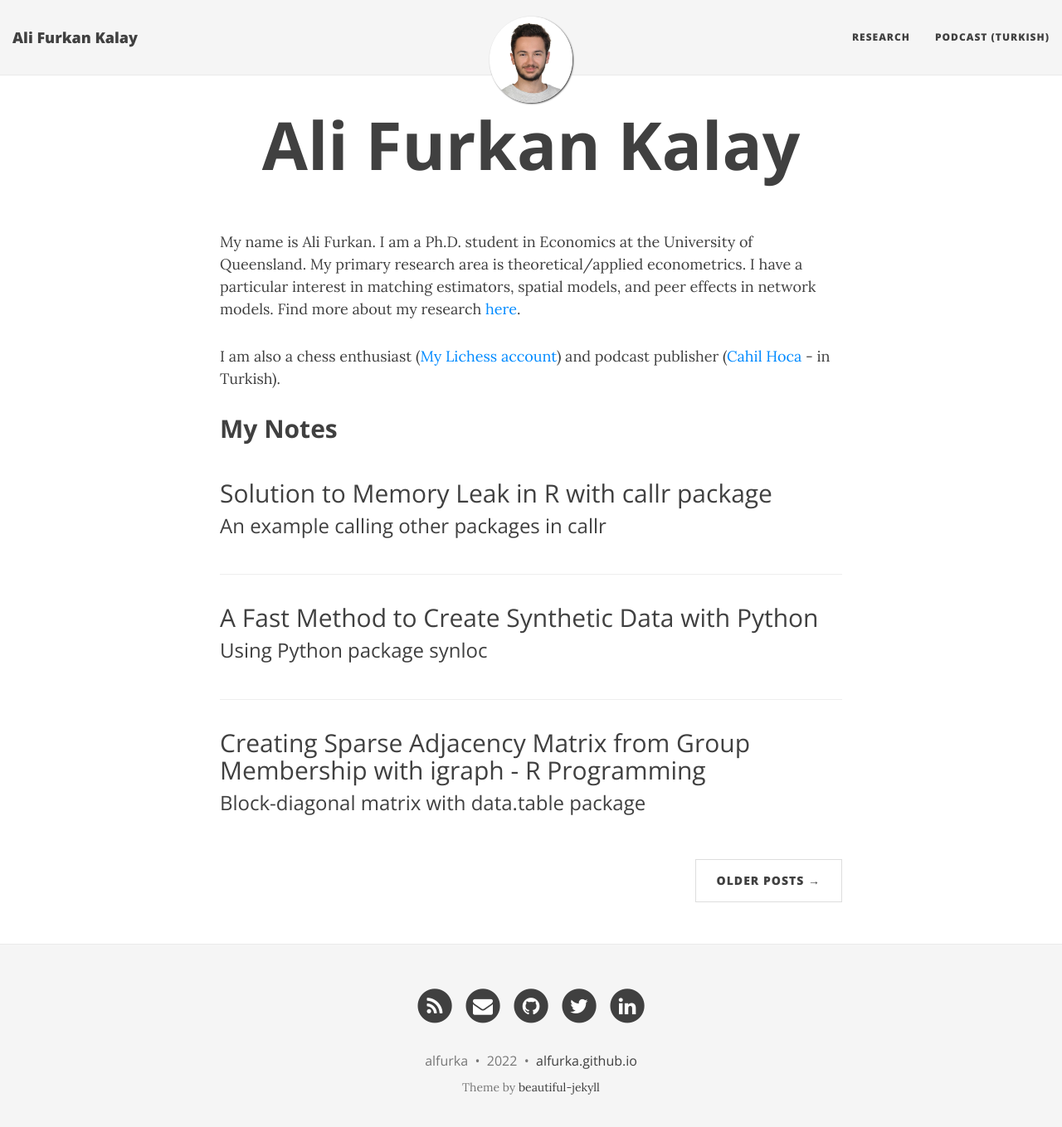
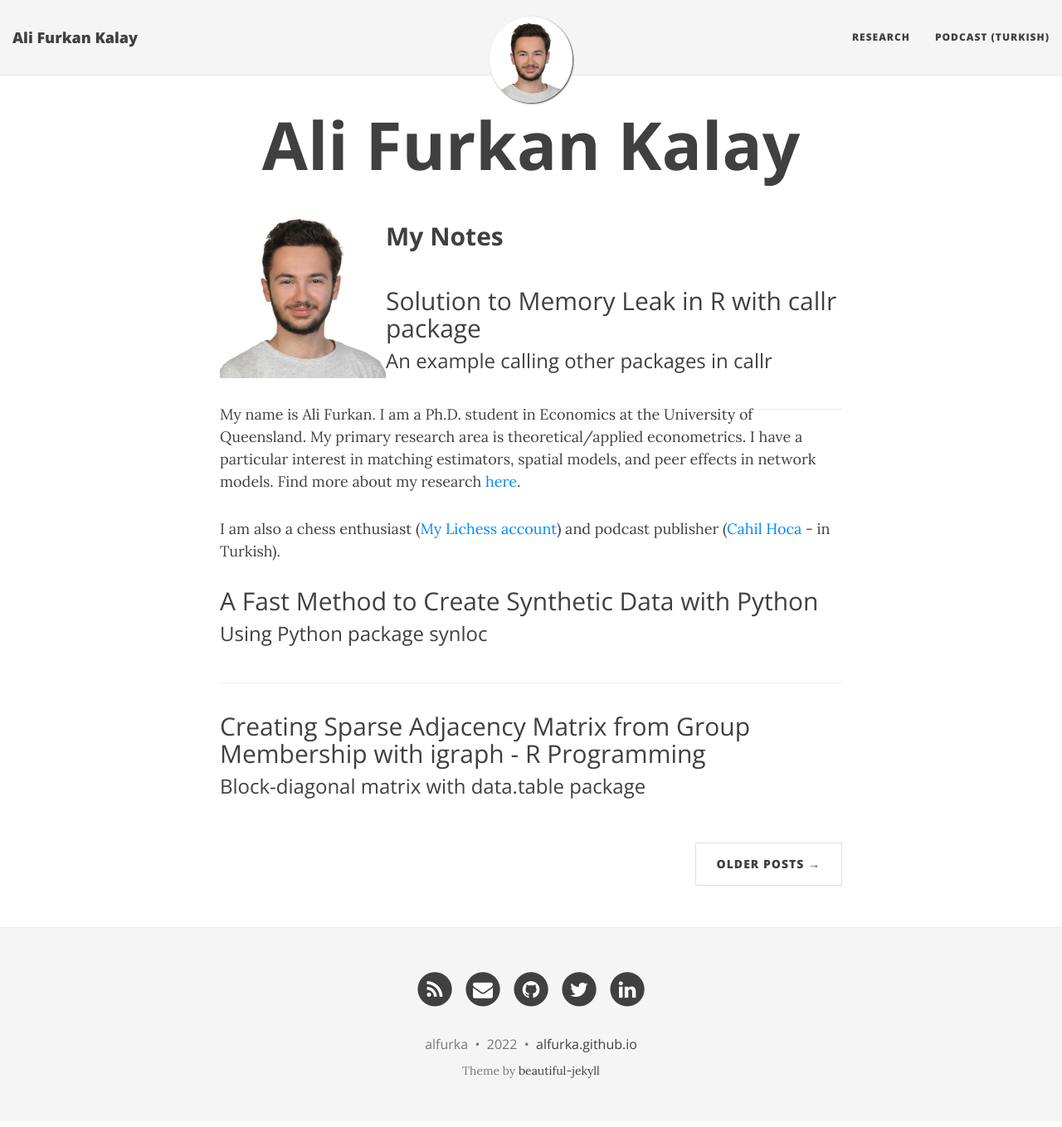
Before and after one commit to alfurka/alfurka.github.io, a Jekyll site: the page built from index.html, in a window 1280 px wide and 1372 px high. Shown: the top 1359 px of the window at 83% size. Built offline with Jekyll 4.4.1, drawn with Linux system fonts in a browser that asks for light colours; nearby versions of some CDN libraries; the list of posts is cut into pages by our own code.

Commit message:
Update index.html

```diff
--- a/index.html
+++ b/index.html
@@ -4,9 +4,14 @@ title: Ali Furkan Kalay
 use-site-title: true
 ---
 
-<p>My name is Ali Furkan. I am a Ph.D. student in Economics at the University of Queensland. My primary research area is theoretical/applied econometrics. I have a particular interest in matching estimators, spatial models, and peer effects in network models. Find more about my research <a href="https://alfurka.github.io/research/">here</a>.</p>
+<img src="/img/prof.jpg" style="float:left; width: 200px;" />
 
-<p>I am also a chess enthusiast (<a href="https://lichess.org/@/alfurka/perf/rapid">My Lichess account</a>) and podcast publisher (<a href="https://cahilhoca.com/">Cahil Hoca</a> - in Turkish).</p>
+<div style="float:left; width: 100%;">
+  <p>My name is Ali Furkan. I am a Ph.D. student in Economics at the University of Queensland. My primary research area is theoretical/applied econometrics. I have a particular interest in matching estimators, spatial models, and peer effects in network models. Find more about my research <a href="https://alfurka.github.io/research/">here</a>.</p>
+  <p>I am also a chess enthusiast (<a href="https://lichess.org/@/alfurka/perf/rapid">My Lichess account</a>) and podcast publisher (<a href="https://cahilhoca.com/">Cahil Hoca</a> - in Turkish).</p>
+
+</div>
+
 
 <div class="posts-list">
   <h2 class="post-title">My Notes</h2>
```
